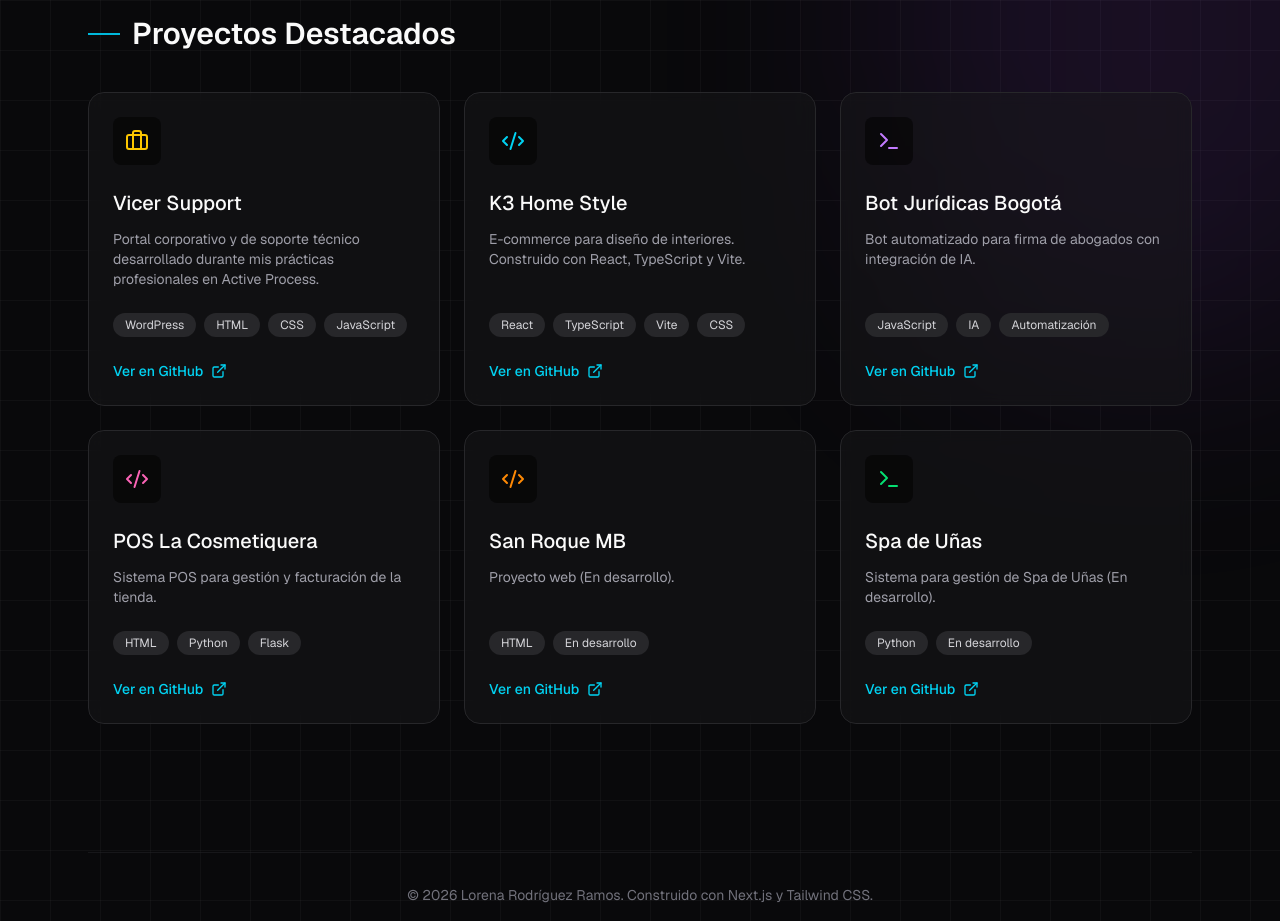
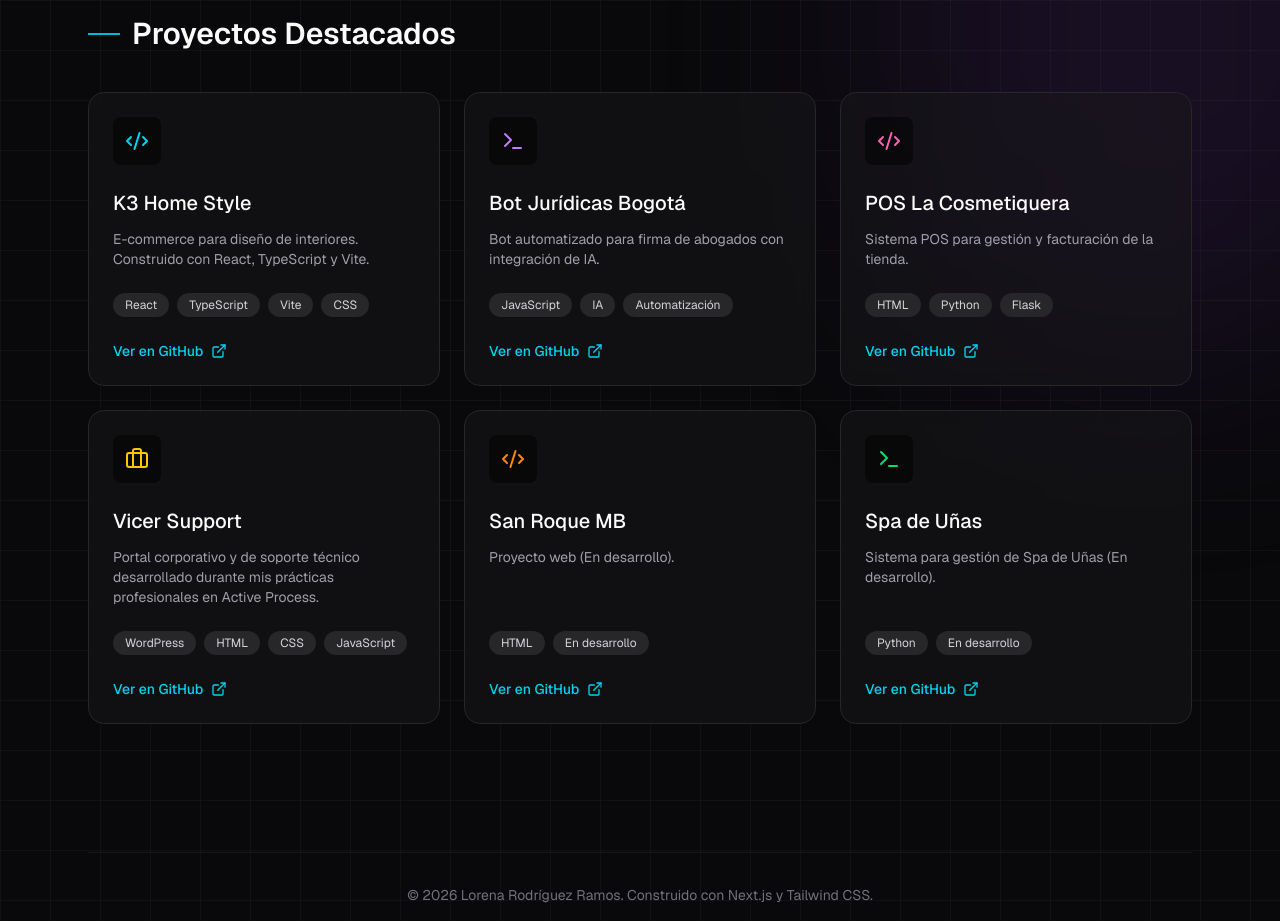
Before and after one commit to Lorenara04/mi-portafolio-web, a Next.js app: page / in a window 1280 px wide. Shown: the part 2300-3221 px from the top of the page. Built offline with nearby package versions, Linux system fonts and the light colour scheme.

Commit message:
Reorder projects

```diff
--- a/src/app/page.tsx
+++ b/src/app/page.tsx
@@ -18,13 +18,6 @@ import { FaGithub, FaLinkedin } from "react-icons/fa";
 export default function Home() {
   const projects = [
     {
-      name: "Vicer Support",
-      desc: "Portal corporativo y de soporte técnico desarrollado durante mis prácticas profesionales en Active Process.",
-      tags: ["WordPress", "HTML", "CSS", "JavaScript"],
-      url: "https://staging2.vicer.support/?lang=es",
-      icon: <Briefcase className="w-6 h-6 text-yellow-400" />
-    },
-    {
       name: "K3 Home Style",
       desc: "E-commerce para diseño de interiores. Construido con React, TypeScript y Vite.",
       tags: ["React", "TypeScript", "Vite", "CSS"],
@@ -44,6 +37,13 @@ export default function Home() {
       tags: ["HTML", "Python", "Flask"],
       url: "https://github.com/Lorenara04/POS-LA-COSMETIQUERA-DE-GABI",
       icon: <Code2 className="w-6 h-6 text-pink-400" />
+    },
+    {
+      name: "Vicer Support",
+      desc: "Portal corporativo y de soporte técnico desarrollado durante mis prácticas profesionales en Active Process.",
+      tags: ["WordPress", "HTML", "CSS", "JavaScript"],
+      url: "https://staging2.vicer.support/?lang=es",
+      icon: <Briefcase className="w-6 h-6 text-yellow-400" />
     },
     {
       name: "San Roque MB",
```
